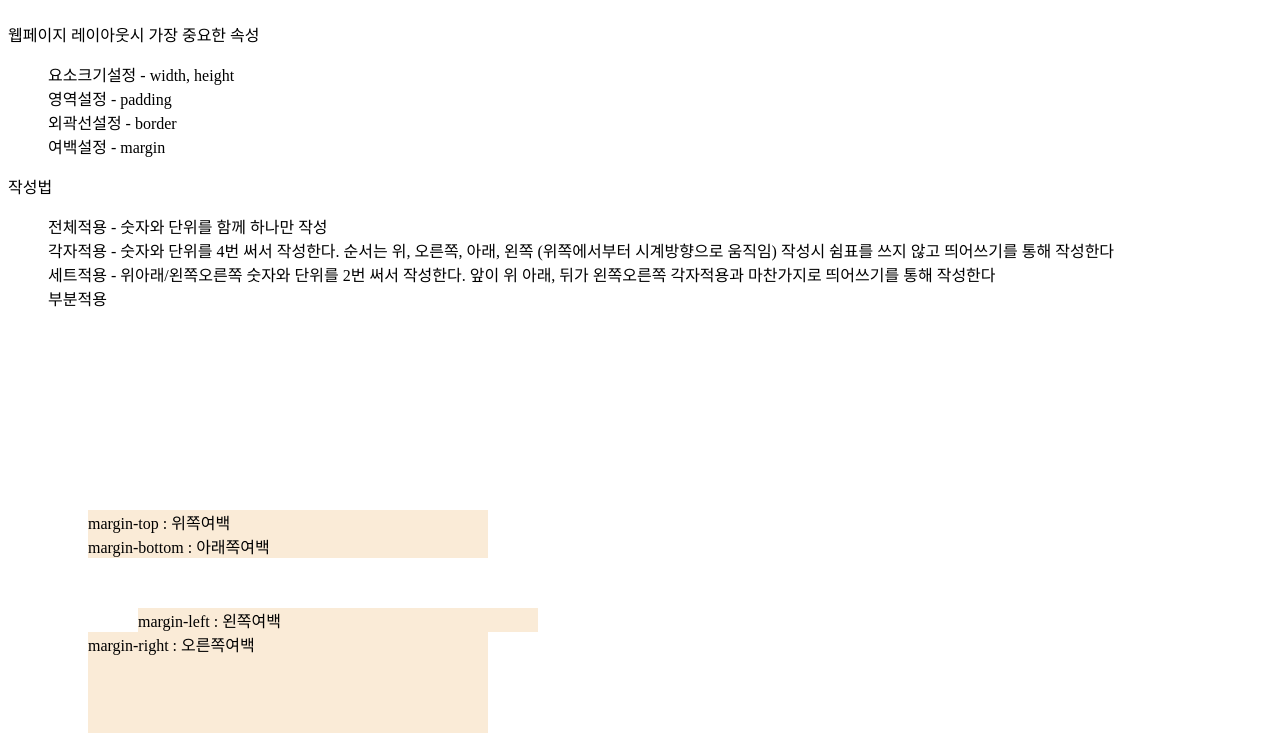
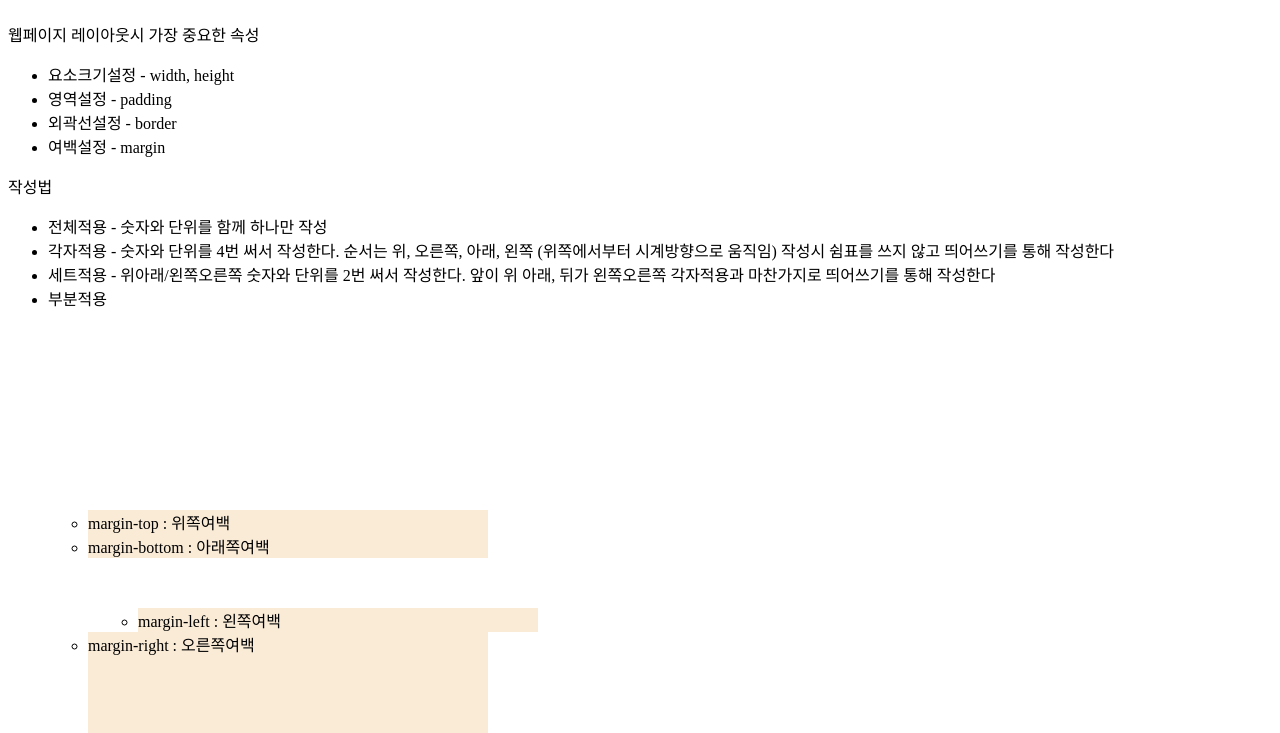
Before and after one commit to DanJi110/green310, a plain HTML site: page css_002.html in a window 1280 px wide. Shown: the part 67-800 px from the top of the page. Drawn offline with Linux system fonts and the light colour scheme.

Commit message:
box_230405

```diff
--- a/css_002.html
+++ b/css_002.html
@@ -73,7 +73,6 @@
         .border007 {border: 10px wheat ridge;}
         .border008 {border: 10px wheat inset;}
         .border009 {border: 10px wheat outset;}
-        li {list-style: none;}
     </style>
 
     <style>
```
